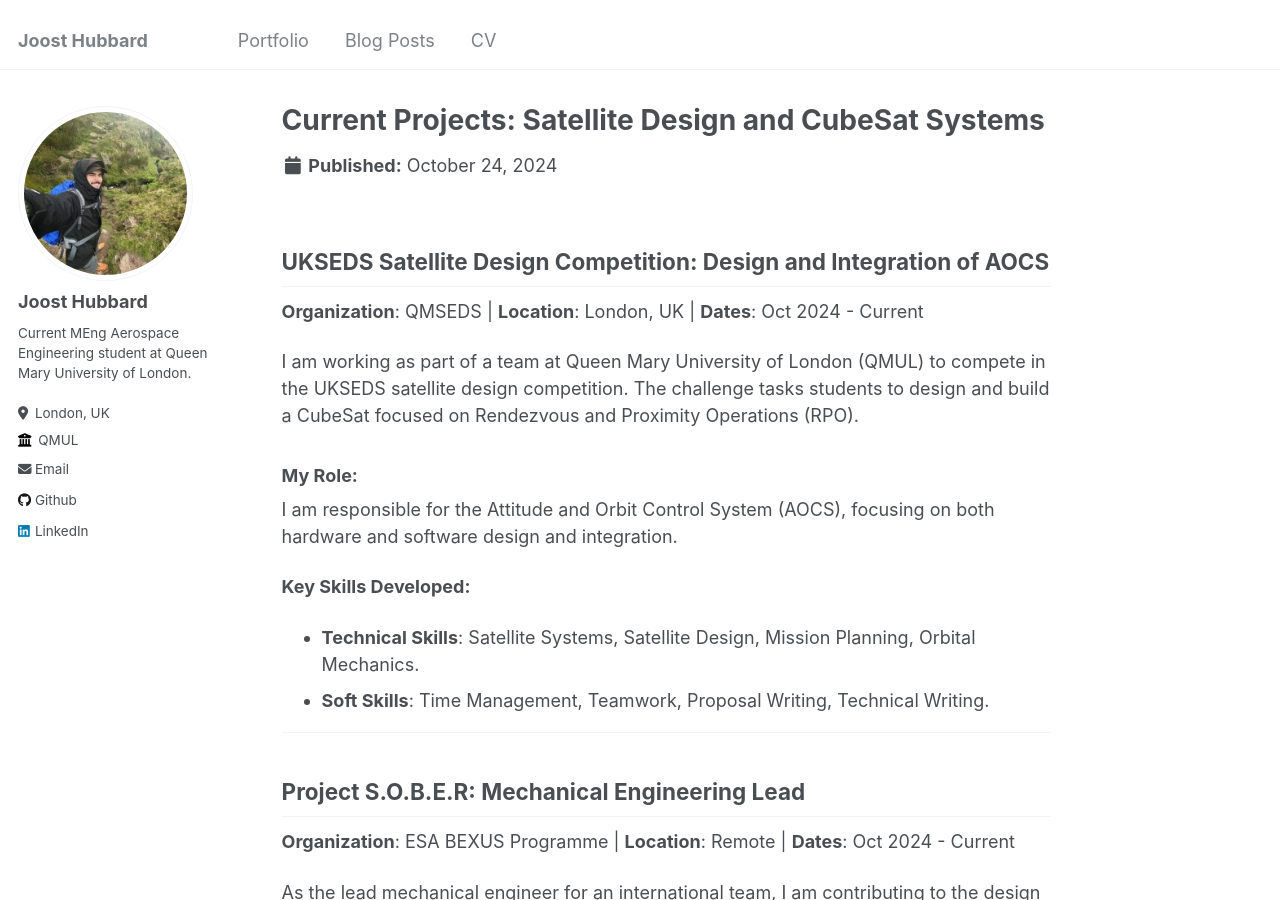
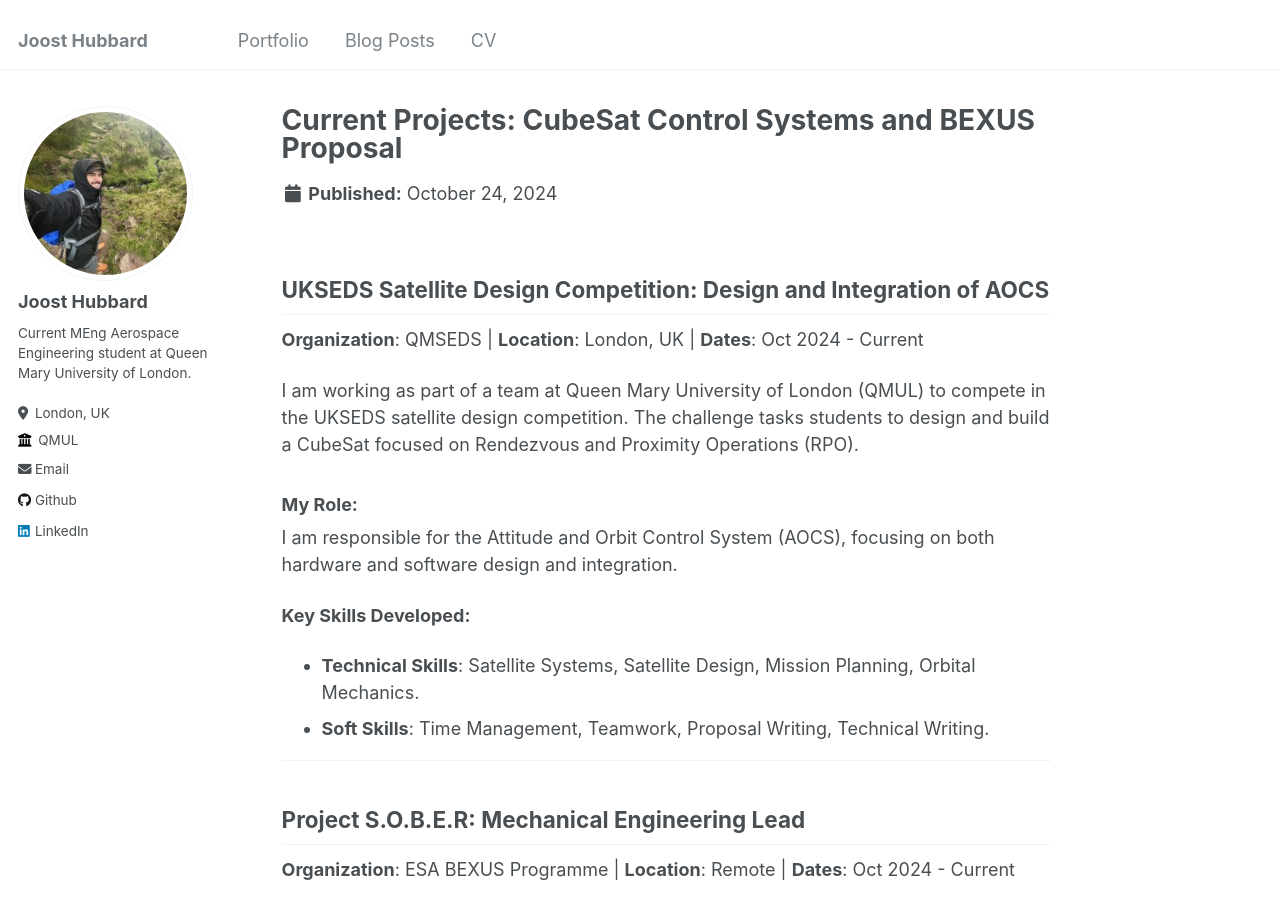
Before and after one commit to Joosty/Joosty..github.io, a Jekyll site: the page built from _portfolio/1_Current_Projects.md, in a window 1280 px wide and 900 px high. Built offline with Jekyll 4.4.1, drawn with Linux system fonts in a browser that asks for light colours.

Commit message:
Update 1_Current_Projects.md

```diff
--- a/_portfolio/1_Current_Projects.md
+++ b/_portfolio/1_Current_Projects.md
@@ -1,6 +1,6 @@
 ---
-title: "Current Projects: Satellite Design and CubeSat Systems"
-excerpt: "A showcase of my involvement in cutting-edge satellite design, control systems, and mechanical engineering projects.<br/><img src='/images/CubeSat.jpeg'>"
+title: "Current Projects: CubeSat Control Systems and BEXUS Proposal"
+excerpt: "A showcase of my ongoing satellite control systems projects as well as my role in an internationally backed BEXUS proposal.<br/><img src='/images/CubeSat.jpeg'>"
 collection: portfolio
 ---
 
```
